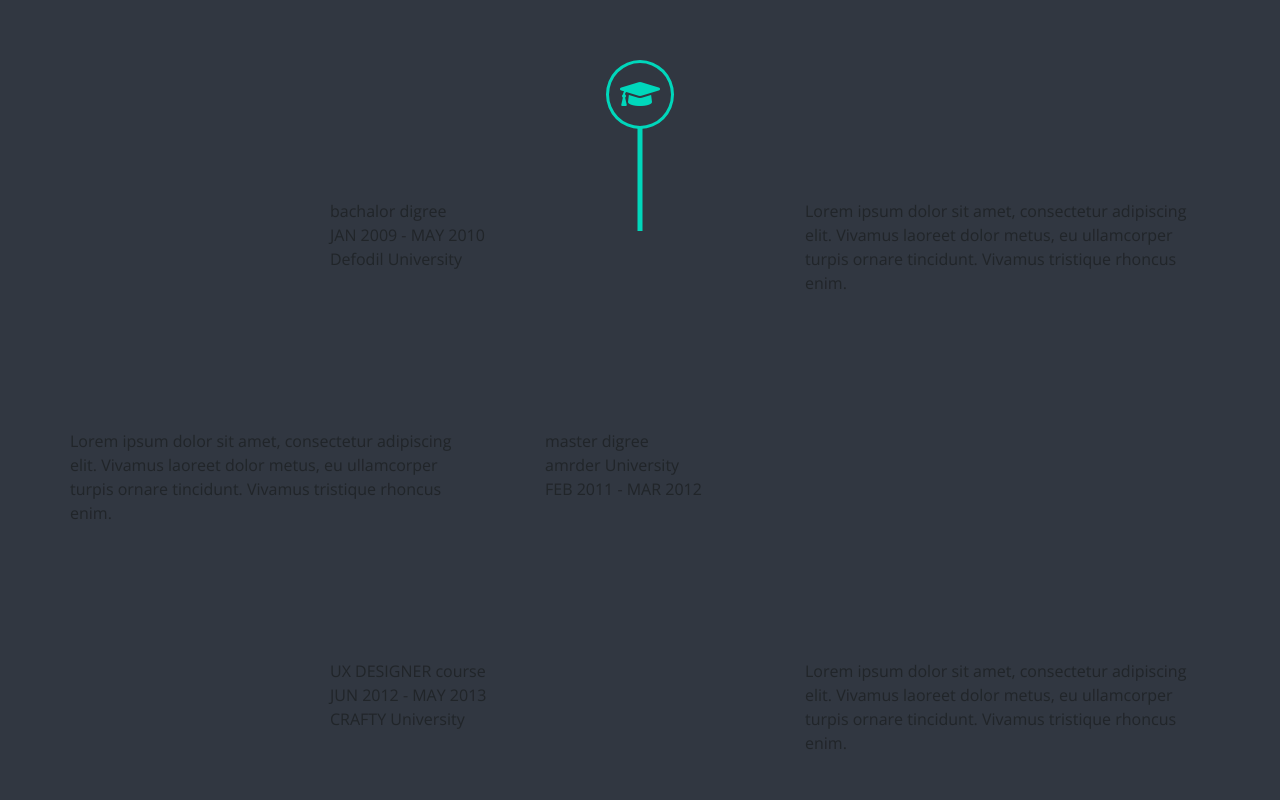
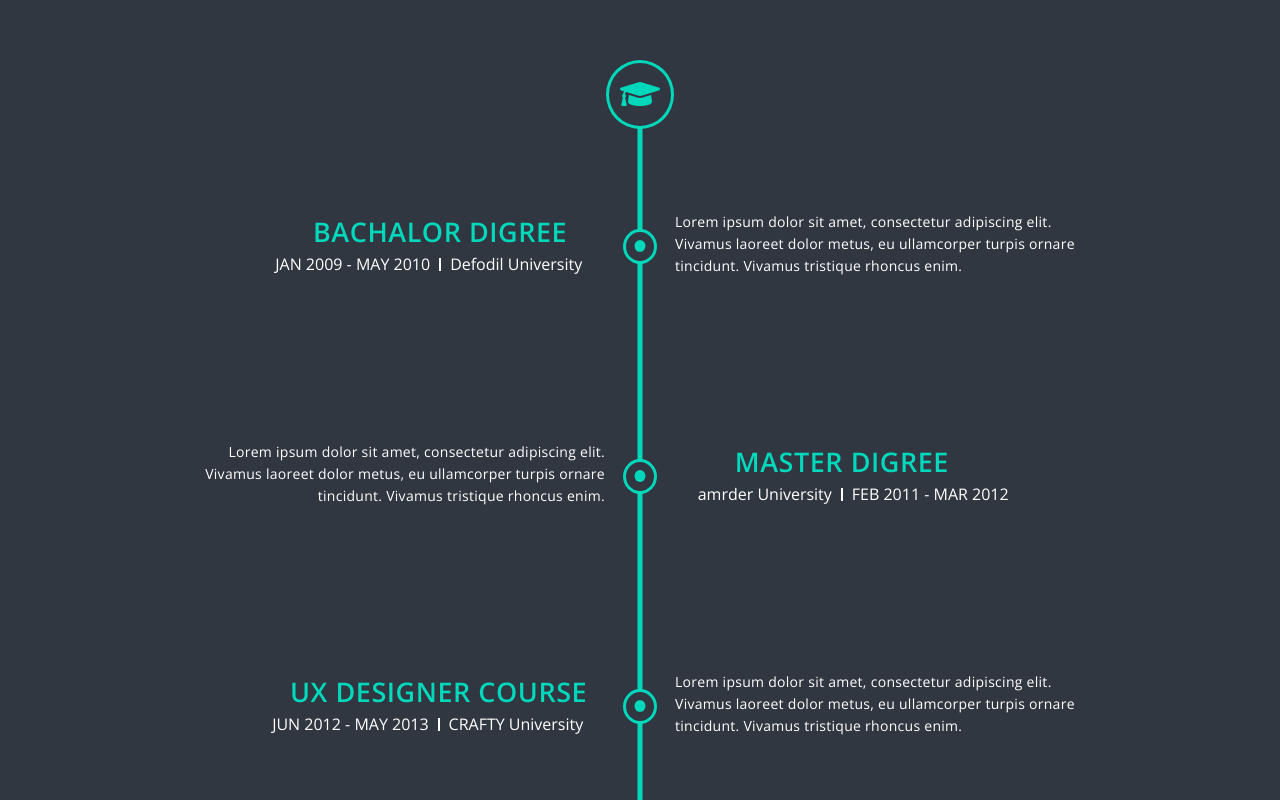
Before and after one commit to VinnichenkoAnton/portfolio, a website: page src/index.html in a window 1280 px wide. Shown: the part 2540-3340 px from the top of the page. Drawn offline with nearby package versions, Linux system fonts and the light colour scheme; files that its build step writes are made by us from their sources; files whose address does not match are found by name.

Commit message:
add education part without alignment

```diff
--- a/src/js/script.js
+++ b/src/js/script.js
@@ -6,3 +6,10 @@ hamburger.addEventListener('click', () => {
     menu.classList.toggle('menu_active');
     hamburger.classList.toggle("main__hamburger_active");
 });
+
+document.querySelectorAll('.menu__item, .menu__overlay, .menu__link').forEach(function(e) {
+    e.addEventListener('click', function() {
+        menu.classList.remove('menu_active');
+        hamburger.classList.remove('main__hamburger_active');
+    });
+});
--- a/src/sass/blocks/_education.scss
+++ b/src/sass/blocks/_education.scss
@@ -35,17 +35,97 @@
         display: grid;
         grid-template-rows: repeat(4, 90px);
         row-gap: 140px;
-        justify-items: start;
+        justify-items: center;
     }
     &__item {
+        position: relative;
         display: grid;
         grid-template-columns: repeat(2, 405px);
         column-gap: 70px;
+        justify-items: center;
+        align-content: center;
         &:nth-child(odd) {
-            justify-self: end;
+            justify-items: end;
         }
         &:nth-child(even) {
-            justify-self: start;
+            justify-items: start;
+            text-align: end;
+        }
+        &::before {
+            content: '';
+            position: absolute;
+            top: 30px;
+            left: 50%;
+            transform: translateX(-50%);
+            width: 34px;
+            height: 35px;
+            border: 3px solid $main-color;
+            border-radius: 50%;
+        }
+        &::after {
+            content: '';
+            position: absolute;
+            top: 41px;
+            left: 50%;
+            transform: translateX(-50%);
+            width: 11px;
+            height: 12px;
+            background-color: $main-color;
+            border-radius: 50%;
+        }
+    }
+    &__course {
+        display: flex;
+        flex-direction: column;
+        justify-content: center;
+        align-items: center;
+        &::after {
+            content: '';
+            position: absolute;
+            top: 64px;
+            left: 50%;
+            transform: translateX(-50%);
+            height: 198px;
+            width: 5px;
+            background-color: $main-color;
+        }
+    }
+    &__descr {
+        font-size: 14px;
+        line-height: 22px;
+        font-weight: 400;
+        letter-spacing: 0.02em;
+        color: $white;
+    }
+    &__place {
+        position: relative;
+        display: grid;
+        grid-template-columns: 1fr 1fr;
+        column-gap: 20px;
+    }
+    &__name {
+        font-size: 27px;
+        font-weight: 600;
+        text-transform: uppercase;
+        letter-spacing: 0.02em;
+        color: $main-color;
+    }
+    &__city,
+    &__year {
+        font-size: 16px;
+        font-weight: 400;
+        color: $white;
+    }
+    &__year {
+        &::after {
+            content: '';
+            position: absolute;
+            top: 6px;
+            left: 50%;
+            transform: translateX(-50%);
+            width: 2px;
+            height: 13px;
+            background-color: $white;
         }
     }
 }
--- a/src/sass/blocks/_main.scss
+++ b/src/sass/blocks/_main.scss
@@ -18,7 +18,7 @@
             box-shadow: 0 5px 15px #313741;
         }
         &_active {
-            right: calc(100% - 330px);
+            right: calc(100% - -50px);
             z-index: 11;
             &:hover {
                 box-shadow: none;
--- a/src/sass/blocks/_menu.scss
+++ b/src/sass/blocks/_menu.scss
@@ -37,6 +37,22 @@
         font-size: 24px;
         line-height: 36px;
         margin-bottom: 15px;
+        &:before {
+            content: '';
+            position: absolute;
+            left: -35px;
+            top: 10px;
+            width: 15px;
+            height: 15px;
+            border-radius: 100%;
+            border: 1px solid $white;
+            transition: all .6s;
+        }
+        &:hover {
+            &:before {
+                background: black;
+            }
+        }
         a {
             color: $white;
         }
```
Also changed, not shown: package.json (+10 -2 lines), dist/css/style.min.css, dist/js/script.js.
